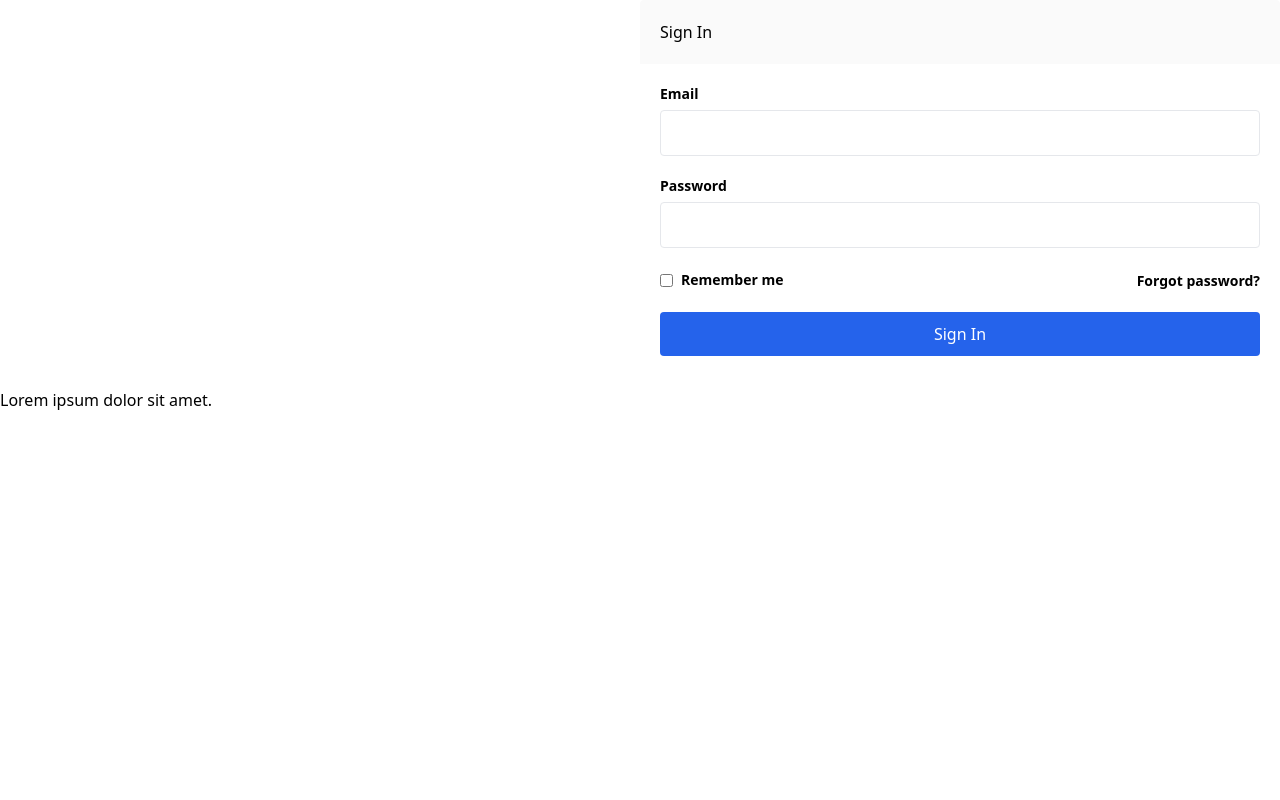
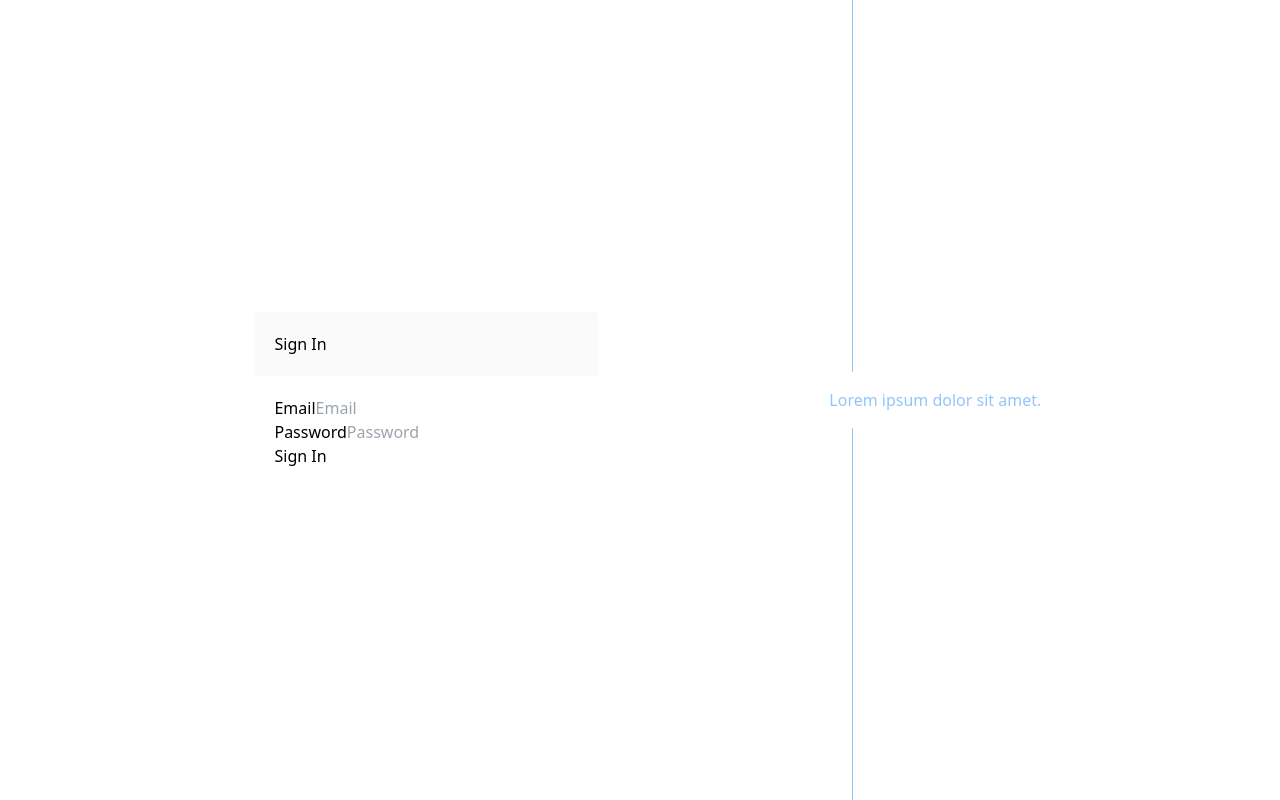
Before and after one commit to Lenstack/saas-dashboard-ui, a Next.js app: page /sign-in in a window 1280 px wide. Built offline with nearby package versions, Linux system fonts and the light colour scheme.

Commit message:
Add Interfaces For Components And Add Pages 404, SignIn, SignUp

```diff
--- a/src/components/Card/index.tsx
+++ b/src/components/Card/index.tsx
@@ -1,9 +1,4 @@
-import {ReactNode} from "react";
-
-interface ICardProps {
-    className?: string;
-    children: ReactNode;
-}
+import {ICardBodyProps, ICardFooterProps, ICardHeaderProps, ICardProps} from "@/interfaces";
 
 export const Card = ({children, ...restProps}: ICardProps) => {
     return (
@@ -13,7 +8,7 @@ export const Card = ({children, ...restProps}: ICardProps) => {
     )
 }
 
-Card.Header = ({children, ...restProps}: ICardProps) => {
+Card.Header = ({children, ...restProps}: ICardHeaderProps) => {
     return (
         <div className="card__header" {...restProps}>
             {children}
@@ -21,7 +16,7 @@ Card.Header = ({children, ...restProps}: ICardProps) => {
     )
 }
 
-Card.Body = ({children, ...restProps}: ICardProps) => {
+Card.Body = ({children, ...restProps}: ICardBodyProps) => {
     return (
         <div className="card__body" {...restProps}>
             {children}
@@ -29,7 +24,7 @@ Card.Body = ({children, ...restProps}: ICardProps) => {
     )
 }
 
-Card.Footer = ({children, ...restProps}: ICardProps) => {
+Card.Footer = ({children, ...restProps}: ICardFooterProps) => {
     return (
         <div className="card__footer" {...restProps}>
             {children}
--- /dev/null
+++ b/src/components/Form/index.tsx
@@ -0,0 +1,75 @@
+import {
+    IFormButtonProps,
+    IFormContentProps, IFormErrorProps,
+    IFormInputProps,
+    IFormLabelProps,
+    IFormProps,
+    IFormSelectProps,
+    IFormTextareaProps
+} from "@/interfaces"
+
+export const Form = ({method, onSubmit, children, ...restProps}: IFormProps) => {
+    return (
+        <form method={method} onSubmit={onSubmit} {...restProps}>
+            {children}
+        </form>
+    )
+}
+
+Form.Content = ({children, ...restProps}: IFormContentProps) => {
+    return (
+        <div {...restProps}>
+            {children}
+        </div>
+    )
+}
+
+Form.Label = ({children, ...restProps}: IFormLabelProps) => {
+    return (
+        <label {...restProps}>
+            {children}
+        </label>
+    )
+}
+
+Form.Input = ({...restProps}: IFormInputProps) => {
+    return (
+        <input {...restProps}/>
+    )
+}
+
+Form.Textarea = ({...restProps}: IFormTextareaProps) => {
+    return (
+        <textarea {...restProps}/>
+    )
+}
+
+Form.Select = ({options, ...restProps}: IFormSelectProps) => {
+    return (
+        <select {...restProps}>
+            {
+                options?.map((option, index) => {
+                    return (
+                        <option key={index} value={option}>{option}</option>
+                    )
+                })
+            }
+        </select>
+    )
+}
+
+Form.Button = ({children, ...restProps}: IFormButtonProps) => {
+    return (
+        <button {...restProps}>
+            {children}
+        </button>
+    )
+}
+
+Form.Error = ({children, ...restProps}: IFormErrorProps) => {
+    return (
+        <span {...restProps}>
+            {children}
+        </span>
+    )
+}
--- a/src/components/Layout/index.tsx
+++ b/src/components/Layout/index.tsx
@@ -1,11 +1,7 @@
-import {ReactNode} from "react";
-import {Navbar} from "@/components";
+import {Navbar} from "@/components"
+import {ILayoutProps} from "@/interfaces"
 import Avatar from "boring-avatars"
-import Link from "next/link";
-
-interface ILayoutProps {
-    children: ReactNode
-}
+import Link from "next/link"
 
 export const LayoutDashboard = ({children}: ILayoutProps) => {
     return (
@@ -92,13 +88,19 @@ export const LayoutDashboard = ({children}: ILayoutProps) => {
 
 export const LayoutHome = ({children}: ILayoutProps) => {
     return (
-        <section className="flex">
-            <aside className="h-screen w-full hidden lg:flex">
-                <div className="flex items-center justify-center h-screen">
-                    Lorem ipsum dolor sit amet.
+        <section className="flex flex-col md:flex-row-reverse md:h-screen">
+            <aside
+                className="flex items-start w-full px-4 mx-auto md:px-0 md:items-center md:w-1/3">
+                <div
+                    className="flex flex-row items-center w-full max-w-sm
+                    py-4 mx-auto md:mx-0 my-auto min-w-min relative md:-left-6
+                    pt-4 md:py-4 transform origin-left bg-[#FFFFFF] dark:bg-[#111111]">
+                    <div className="flex items-center space-x-4">
+                        <span className="text-blue-300">Lorem ipsum dolor sit amet.</span>
+                    </div>
                 </div>
             </aside>
-            <main className="w-full">
+            <main className="justify-center items-center px-4 md:px-0 md:flex md:w-2/3 md:border-r md:border-blue-300">
                 {children}
             </main>
         </section>
--- a/src/components/Navbar/index.tsx
+++ b/src/components/Navbar/index.tsx
@@ -1,22 +1,19 @@
-import {ReactNode} from "react";
 import Link from "next/link";
-
-interface INavbarProps {
-    className?: string
-    children: ReactNode
-}
-
-interface INavbarItemProps {
-    className?: string
-    href: string
-    children: ReactNode
-}
+import {INavbarContentProps, INavbarItemProps, INavbarProps} from "@/interfaces";
 
 export const Navbar = ({children, ...restProps}: INavbarProps) => {
     return (
         <nav {...restProps}>
             {children}
         </nav>
+    )
+}
+
+Navbar.Content = ({children, ...restProps}: INavbarContentProps) => {
+    return (
+        <div {...restProps}>
+            {children}
+        </div>
     )
 }
 
@@ -27,11 +24,3 @@ Navbar.Item = ({children, ...restProps}: INavbarItemProps) => {
         </Link>
     )
 }
-
-Navbar.Content = ({children, ...restProps}: INavbarProps) => {
-    return (
-        <div {...restProps}>
-            {children}
-        </div>
-    )
-}
--- a/src/components/index.ts
+++ b/src/components/index.ts
@@ -1,3 +1,4 @@
 export {Card} from "./Card"
 export {Navbar} from "./Navbar"
+export {Form} from "./Form"
 export {LayoutHome, LayoutDashboard} from "./Layout"
--- /dev/null
+++ b/src/interfaces/ICard.ts
@@ -0,0 +1,21 @@
+import {ReactNode} from "react";
+
+export interface ICardProps {
+    className?: string;
+    children: ReactNode;
+}
+
+export interface ICardHeaderProps {
+    className?: string;
+    children: ReactNode;
+}
+
+export interface ICardBodyProps {
+    className?: string;
+    children: ReactNode;
+}
+
+export interface ICardFooterProps {
+    className?: string;
+    children: ReactNode;
+}
--- /dev/null
+++ b/src/interfaces/IForm.ts
@@ -0,0 +1,50 @@
+import {FormEvent, ReactNode} from "react";
+
+export interface IFormProps {
+    className?: string
+    onSubmit?: (event: FormEvent<HTMLFormElement>) => void
+    method?: "get" | "post" | "put" | "delete"
+    children: ReactNode
+}
+
+export interface IFormContentProps {
+    className?: string
+    children: ReactNode
+}
+
+export interface IFormLabelProps {
+    className?: string
+    htmlFor: string
+    children: ReactNode
+}
+
+export interface IFormInputProps {
+    className?: string
+    type: string
+    id: string
+    name: string
+    placeholder: string
+}
+
+export interface IFormTextareaProps {
+    className?: string
+    id: string
+    name: string
+    placeholder: string
+}
+
+export interface IFormSelectProps {
+    className?: string
+    options?: string[]
+}
+
+export interface IFormButtonProps {
+    className?: string
+    type: "submit" | "reset" | "button"
+    children: ReactNode
+}
+
+export interface IFormErrorProps {
+    className?: string
+    children: ReactNode
+}
--- /dev/null
+++ b/src/interfaces/ILayout.ts
@@ -0,0 +1,5 @@
+import {ReactNode} from "react";
+
+export interface ILayoutProps {
+    children: ReactNode
+}
--- /dev/null
+++ b/src/interfaces/INavbar.ts
@@ -0,0 +1,17 @@
+import {ReactNode} from "react";
+
+export interface INavbarProps {
+    className?: string
+    children: ReactNode
+}
+
+export interface INavbarContentProps {
+    className?: string
+    children: ReactNode
+}
+
+export interface INavbarItemProps {
+    className?: string
+    href: string
+    children: ReactNode
+}
--- /dev/null
+++ b/src/interfaces/index.ts
@@ -0,0 +1,14 @@
+export type {
+    IFormProps,
+    IFormContentProps,
+    IFormLabelProps,
+    IFormInputProps,
+    IFormTextareaProps,
+    IFormSelectProps,
+    IFormButtonProps,
+    IFormErrorProps
+} from "./IForm"
+
+export type {ICardProps, ICardHeaderProps, ICardBodyProps, ICardFooterProps} from "./ICard"
+export type {INavbarProps, INavbarContentProps, INavbarItemProps} from "./INavbar"
+export type {ILayoutProps} from "./ILayout"
--- a/src/pages/sign-in/index.tsx
+++ b/src/pages/sign-in/index.tsx
@@ -1,6 +1,12 @@
-import {Card, LayoutHome} from "@/components";
+import {Card, Form, LayoutHome} from "@/components";
+import {FormEvent} from "react";
 
 export default function SignIn() {
+    const handleSubmit = (event: FormEvent<HTMLFormElement>) => {
+        event.preventDefault()
+        console.log(event.target)
+    }
+
     return (
         <LayoutHome>
             <Card>
@@ -8,26 +14,19 @@ export default function SignIn() {
                     <h1>Sign In</h1>
                 </Card.Header>
                 <Card.Body>
-                    <div className="flex flex-col">
-                        <label htmlFor="email" className="text-sm font-semibold">Email</label>
-                        <input type="email" id="email" className="border rounded p-2.5 mt-1.5"/>
-                    </div>
-                    <div className="flex flex-col mt-5">
-                        <label htmlFor="password" className="text-sm font-semibold">Password</label>
-                        <input type="password" id="password" className="border rounded p-2.5 mt-1.5"/>
-                    </div>
-                    <div className="flex justify-between mt-5">
-                        <div className="flex items-center">
-                            <input type="checkbox" id="remember" className="mr-2"/>
-                            <label htmlFor="remember" className="text-sm font-semibold">Remember me</label>
-                        </div>
-                        <div>
-                            <a href="#" className="text-sm font-semibold">Forgot password?</a>
-                        </div>
-                    </div>
-                    <div className="flex justify-center mt-5">
-                        <button className="bg-blue-600 text-white rounded p-2.5 w-full">Sign In</button>
-                    </div>
+                    <Form onSubmit={handleSubmit} method="post">
+                        <Form.Content>
+                            <Form.Label htmlFor="email">Email</Form.Label>
+                            <Form.Input type="email" id="email" name="email" placeholder="Email"/>
+                        </Form.Content>
+                        <Form.Content>
+                            <Form.Label htmlFor="password">Password</Form.Label>
+                            <Form.Input type="password" id="password" name="password" placeholder="Password"/>
+                        </Form.Content>
+                        <Form.Content>
+                            <Form.Button type="submit">Sign In</Form.Button>
+                        </Form.Content>
+                    </Form>
                 </Card.Body>
             </Card>
         </LayoutHome>
--- a/src/pages/sign-up/index.tsx
+++ b/src/pages/sign-up/index.tsx
@@ -1,9 +1,15 @@
-import {LayoutHome} from "@/components";
+import {Card, LayoutHome} from "@/components";
 
 export default function SignUp() {
     return (
         <LayoutHome>
-            <div>Sign Up</div>
+            <Card>
+                <Card.Header>
+                    <h1>Sign Up</h1>
+                </Card.Header>
+                <Card.Body>
+                </Card.Body>
+            </Card>
         </LayoutHome>
     )
 }
```
